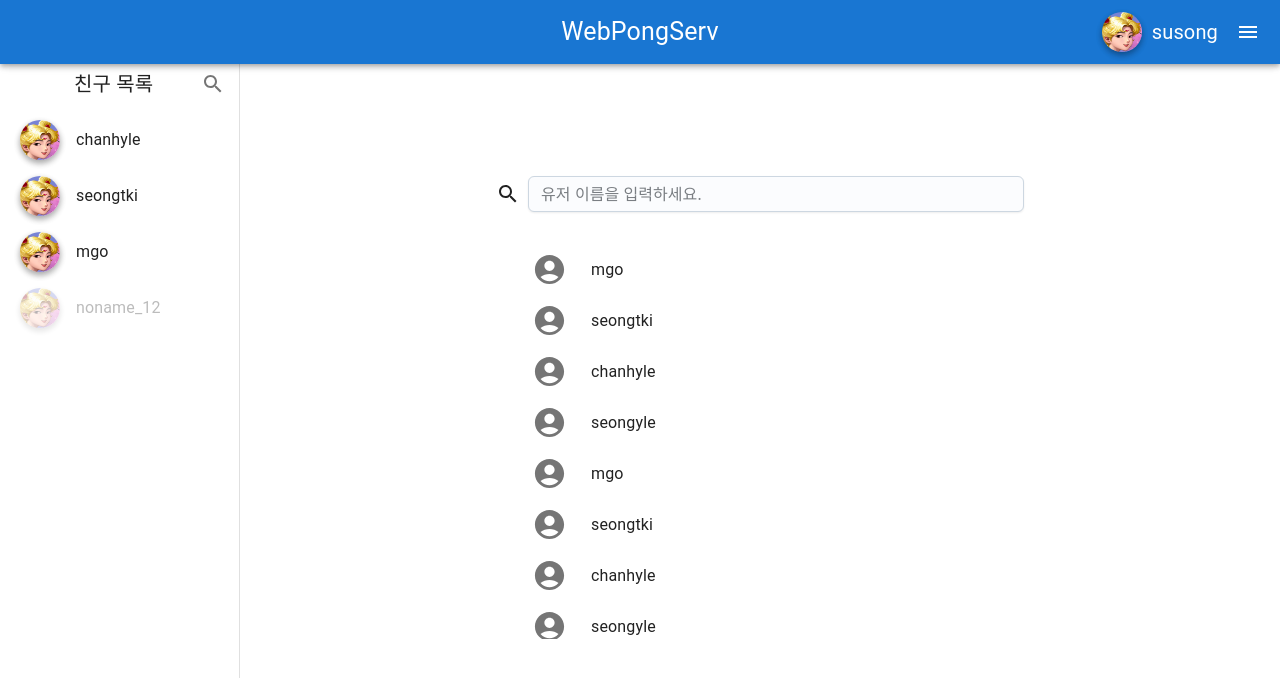
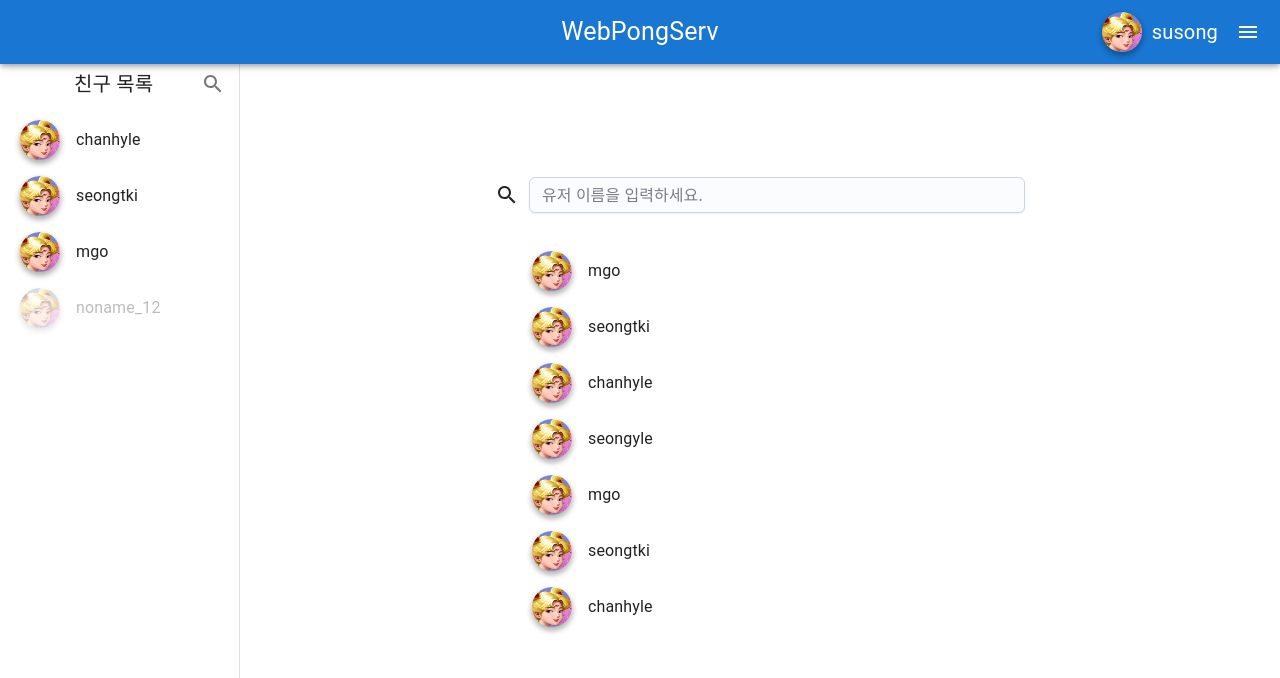
Before and after one commit to webPongServ/pongserv, a React (Create React App) app in the folder frontend/: page /search in a window 1280 px wide. Shown: the top 678 px of the page. Built offline with nearby package versions, Linux system fonts and the light colour scheme.

Commit message:
REFACTOR : CSS search page Component

```diff
--- a/frontend/src/pages/Search.tsx
+++ b/frontend/src/pages/Search.tsx
@@ -1,16 +1,12 @@
 import { useState } from "react";
 import { useNavigate } from "react-router-dom";
+import CustomProfileButton from "components/common/utils/CustomProfileButton";
 import "styles/global.scss";
+import "styles/Search.scss";
 
 import { Input } from "@mui/joy";
-import { Box } from "@mui/material";
+import { Box, ListItem, List } from "@mui/material";
 import SearchIcon from "@mui/icons-material/Search";
-import ListItem from "@mui/material/ListItem";
-import ListItemButton from "@mui/material/ListItemButton";
-import ListItemIcon from "@mui/material/ListItemIcon";
-import ListItemText from "@mui/material/ListItemText";
-import AccountCircleIcon from "@mui/icons-material/AccountCircle";
-import List from "@mui/material/List";
 
 const Search = () => {
   const navigate = useNavigate();
@@ -57,50 +53,27 @@ const Search = () => {
   };
 
   return (
-    <Box
-      className="flex-container"
-      sx={{ flexDirection: "column", height: "100%", gap: 1 }}
-    >
-      <Box
-        className="flex-container"
-        sx={{ width: "100%", height: "10%", gap: 1 }}
-      >
+    <Box id="Search" className="flex-container">
+      <Box className="input-box flex-container">
         <SearchIcon />
         <Input
           placeholder="유저 이름을 입력하세요."
-          sx={{ width: "50%" }}
           onKeyUp={HandleKeyUP}
           onKeyDown={HandleKeyDown}
         />
       </Box>
-      <List sx={{ height: "60%", width: "50%", overflow: "auto" }}>
+      <List className="result-box overflow">
         {searchedUser.map((value, index) => (
-          <ListItem
-            key={value + index}
-            disablePadding
-            sx={{ display: "block" }}
-          >
-            <ListItemButton
-              sx={{
-                minHeight: 48,
-                justifyContent: true ? "initial" : "center",
-                px: 2.5,
-              }}
-              onClick={() => {
+          <ListItem key={value + index} disablePadding>
+            <CustomProfileButton
+              class=""
+              nickname={value}
+              imgURL={"../image.png"}
+              position="Search"
+              handleFunction={() => {
                 navigate(`/profile/${index}`);
               }}
-            >
-              <ListItemIcon
-                sx={{
-                  minWidth: 0,
-                  mr: true ? 3 : "auto",
-                  justifyContent: "center",
-                }}
-              >
-                <AccountCircleIcon fontSize="large" />
-              </ListItemIcon>
-              <ListItemText primary={value} sx={{ opacity: true ? 1 : 0 }} />
-            </ListItemButton>
+            />
           </ListItem>
         ))}
       </List>
--- /dev/null
+++ b/frontend/src/styles/Search.scss
@@ -0,0 +1,20 @@
+#Search {
+  flex-direction: column;
+  height: 100%;
+  row-gap: 1%;
+
+  .input-box {
+    width: 100%;
+    height: 10%;
+    column-gap: 1%;
+
+    div {
+      width: 50%;
+    }
+  }
+
+  .result-box {
+    width: 50%;
+    height: 60%;
+  }
+}
```
